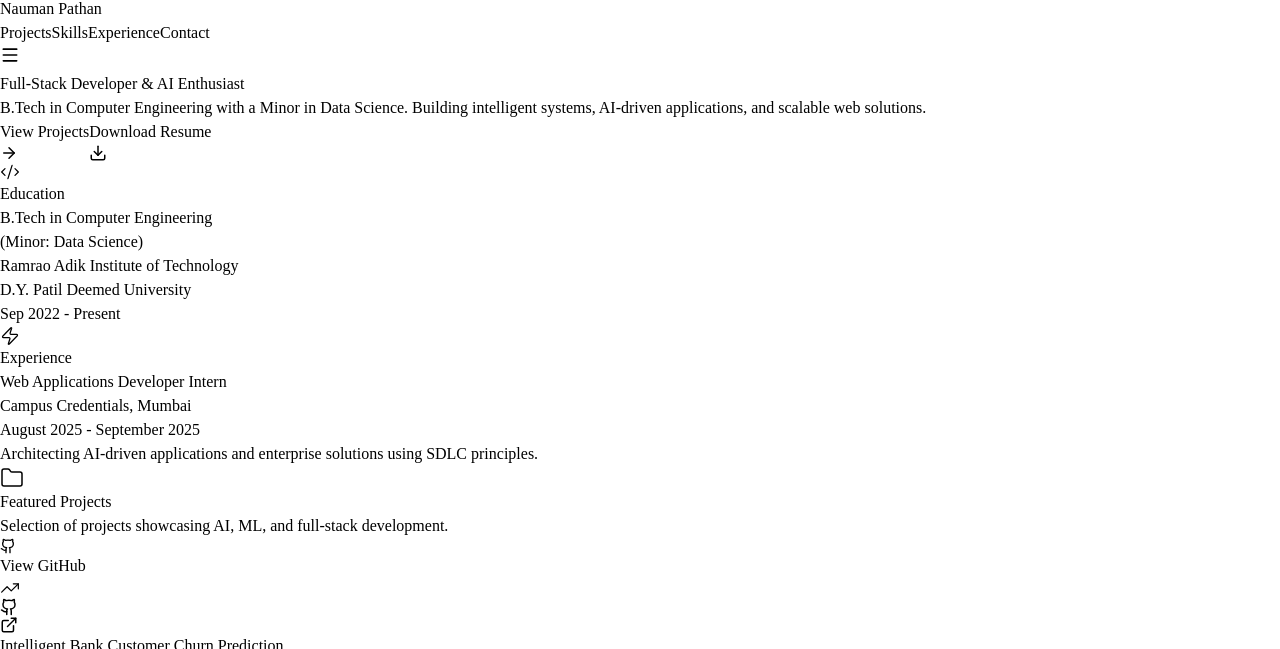
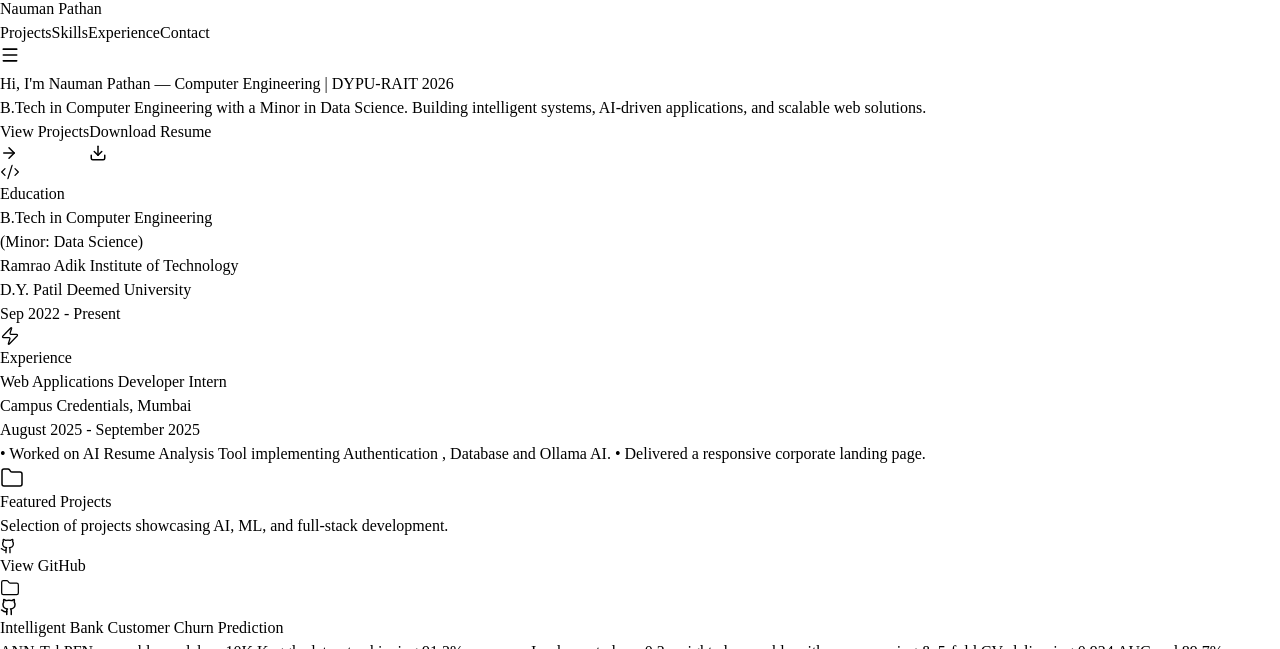
Before and after one commit to Naumanpathan94/naumanpathan, a React (Vite) app in the folder frontend/: page / in a window 1280 px wide. Shown: the part 303-952 px from the top of the page. Built offline with nearby package versions, Linux system fonts and the light colour scheme.

Commit message:
many changes

```diff
--- a/frontend/index.html
+++ b/frontend/index.html
@@ -11,7 +11,7 @@
     <meta name="twitter:title" content="Nauman Pathan | Full-Stack Developer & AI Enthusiast" />
     <meta name="twitter:description" content="B.Tech Computer Engineering student with expertise in AI/ML, full-stack development, and data science. Building intelligent systems." />
 
-    <link rel="icon" type="image/png" href="/favicon.png" />
+    <link rel="icon" type="image/png" href="/avatar.png" />
     <link rel="preconnect" href="https://fonts.googleapis.com">
     <link rel="preconnect" href="https://fonts.gstatic.com" crossorigin>
     <link href="https://fonts.googleapis.com/css2?family=Inter:wght@100..900&family=JetBrains+Mono:wght@100..800&display=swap" rel="stylesheet">
--- a/frontend/src/components/portfolio/Hero.tsx
+++ b/frontend/src/components/portfolio/Hero.tsx
@@ -1,5 +1,8 @@
 import { ArrowRight, Download, Code2, Zap } from "lucide-react";
 import { Button } from "@/components/ui/button";
+const handleDownloadResume = () => {
+    window.print();
+  };
 
 export function Hero() {
   return (
@@ -12,7 +15,7 @@ export function Hero() {
       <div className="container mx-auto px-4 md:px-6">
         <div className="max-w-4xl mx-auto">
           <h1 className="text-3xl md:text-5xl lg:text-6xl font-bold tracking-tight text-primary mb-4 md:mb-6">
-            Full-Stack Developer & AI Enthusiast
+            Hi, I'm Nauman Pathan — Computer Engineering | DYPU-RAIT 2026
           </h1>
 
           <p className="text-base md:text-lg lg:text-xl text-muted-foreground max-w-2xl mb-8 md:mb-10 leading-relaxed">
@@ -23,7 +26,7 @@ export function Hero() {
             <Button size="lg" className="gap-2 h-11 md:h-12 px-5 md:px-6 text-sm md:text-base w-full sm:w-auto" onClick={() => document.getElementById('projects')?.scrollIntoView({ behavior: 'smooth' })}>
               View Projects <ArrowRight size={18} />
             </Button>
-            <Button size="lg" variant="outline" className="gap-2 h-11 md:h-12 px-5 md:px-6 text-sm md:text-base w-full sm:w-auto">
+            <Button onClick={handleDownloadResume} size="lg" variant="outline" className="gap-2 h-11 md:h-12 px-5 md:px-6 text-sm md:text-base w-full sm:w-auto">
               Download Resume <Download size={18} />
             </Button>
           </div>
@@ -32,7 +35,7 @@ export function Hero() {
           <div className="grid grid-cols-1 md:grid-cols-2 gap-5 md:gap-8">
             <div className="bg-card/50 border border-border/50 rounded-lg p-5 md:p-6 hover:border-primary/50 hover:shadow-md transition-all duration-300">
               <div className="flex items-center gap-2 mb-3 md:mb-4">
-                <Code2 size={20} className="text-primary flex-shrink-0" strokeWidth={1.5} />
+                <Code2 size={20} className="text-primary shrink-0" strokeWidth={1.5} />
                 <h3 className="font-semibold text-base md:text-lg">Education</h3>
               </div>
               <div className="space-y-1 text-sm">
@@ -52,7 +55,8 @@ export function Hero() {
                 <p className="font-medium text-sm md:text-base">Web Applications Developer Intern</p>
                 <p className="text-xs md:text-sm text-muted-foreground">Campus Credentials, Mumbai</p>
                 <p className="text-xs md:text-sm text-muted-foreground">August 2025 - September 2025</p>
-                <p className="text-xs md:text-sm text-muted-foreground mt-2">Architecting AI-driven applications and enterprise solutions using SDLC principles.</p>
+                <p className="text-xs md:text-sm text-muted-foreground mt-2">• Worked on AI Resume Analysis Tool implementing Authentication , Database and Ollama AI.
+• Delivered a responsive corporate landing page.</p>
               </div>
             </div>
           </div>
--- a/frontend/src/components/portfolio/Projects.tsx
+++ b/frontend/src/components/portfolio/Projects.tsx
@@ -1,4 +1,4 @@
-import { ExternalLink, Github, Folder, TrendingUp, Zap, Award } from "lucide-react";
+import { ExternalLink, Github, Folder} from "lucide-react";
 import { Badge } from "@/components/ui/badge";
 import { Button } from "@/components/ui/button";
 import { Card, CardContent, CardFooter, CardHeader, CardTitle } from "@/components/ui/card";
@@ -8,41 +8,36 @@ const projects = [
     title: "Intelligent Bank Customer Churn Prediction",
     description: "ANN-TabPFN ensemble model on 10K Kaggle dataset achieving 91.3% accuracy. Implemented α = 0.3 weighted ensemble with preprocessing & 5-fold CV, delivering 0.924 AUC and 89.7% precision. Built interactive Streamlit dashboard enabling 15-25% better retention and ~$50K-$100K savings per 10K customers.",
     tags: ["Python", "PyTorch", "TabPFN", "Streamlit", "Scikit-learn"],
-    icon: TrendingUp,
-    github: "#",
-    live: "#",
+    icon: Folder,
+    github: "https://github.com/Naumanpathan94/Bank-Customer-Churn-Prediction",
   },
   {
     title: "WATERMENON: University Portal",
     description: "Web-based admission portal to streamline university admissions with dedicated pages for applications, fee details, and meeting scheduling. Responsive design with interactive UI elements.",
     tags: ["HTML", "CSS", "JavaScript", "jQuery", "Bootstrap4"],
     icon: Folder,
-    github: "#",
-    live: "#",
+    github: "https://github.com/Naumanpathan94/Admission-Portal",
   },
   {
     title: "RecipeSense: Recommendation System",
     description: "ML-powered recipe recommendation engine using TF-IDF vectorization and cosine similarity on 7,000+ recipes dataset. Full-stack React-Flask web app deployed on circuit platform.",
     tags: ["Python", "React", "Flask", "Tailwind CSS", "Sci-kit Learn"],
-    icon: Zap,
-    github: "#",
-    live: "#",
+    icon: Folder,
+    github: "https://github.com/Naumanpathan94/RecipeSense",
   },
   {
     title: "Multilingual Toxicity Classification",
     description: "Multilingual toxicity detection system using XLM-RoBERTa and PyTorch. Achieved 93% accuracy processing 360K+ comments across 6 toxicity categories. Deployed on college GPU server with Streamlit.",
     tags: ["Python", "XLM-RoBERTa", "PyTorch", "Streamlit", "TensorFlow"],
-    icon: Award,
-    github: "#",
-    live: "#",
+    icon: Folder,
+    github: "https://github.com/Naumanpathan94/Toxic-Comment-Classification-using-Deep-Learning",
   },
   {
     title: "BuyWise: AI-Powered Product Insights",
     description: "Full-stack analytics platform processing 6,950+ Amazon reviews with multilingual sentiment analysis. AI-powered recommendation engine with responsive dashboards and mobile optimization.",
     tags: ["Python", "Flask", "NLTK", "TextBlob", "GoogleTrans"],
-    icon: TrendingUp,
-    github: "#",
-    live: "#",
+    icon: Folder,
+    github: "https://github.com/Naumanpathan94/Buywise-Product-Analysis",
   }
 ];
 
@@ -79,11 +74,6 @@ export function Projects() {
                           <Github size={18} />
                         </a>
                       </Button>
-                      <Button variant="ghost" size="icon" className="h-8 w-8 text-muted-foreground hover:text-primary" asChild>
-                        <a href={project.live} target="_blank" rel="noopener noreferrer" title="Live Project">
-                          <ExternalLink size={18} />
-                        </a>
-                      </Button>
                     </div>
                   </div>
                   <CardTitle className="mt-3 text-lg group-hover:text-primary transition-colors">{project.title}</CardTitle>
```
Also changed, not shown: frontend/public/favicon.png (deleted), frontend/public/opengraph.jpg (deleted).
